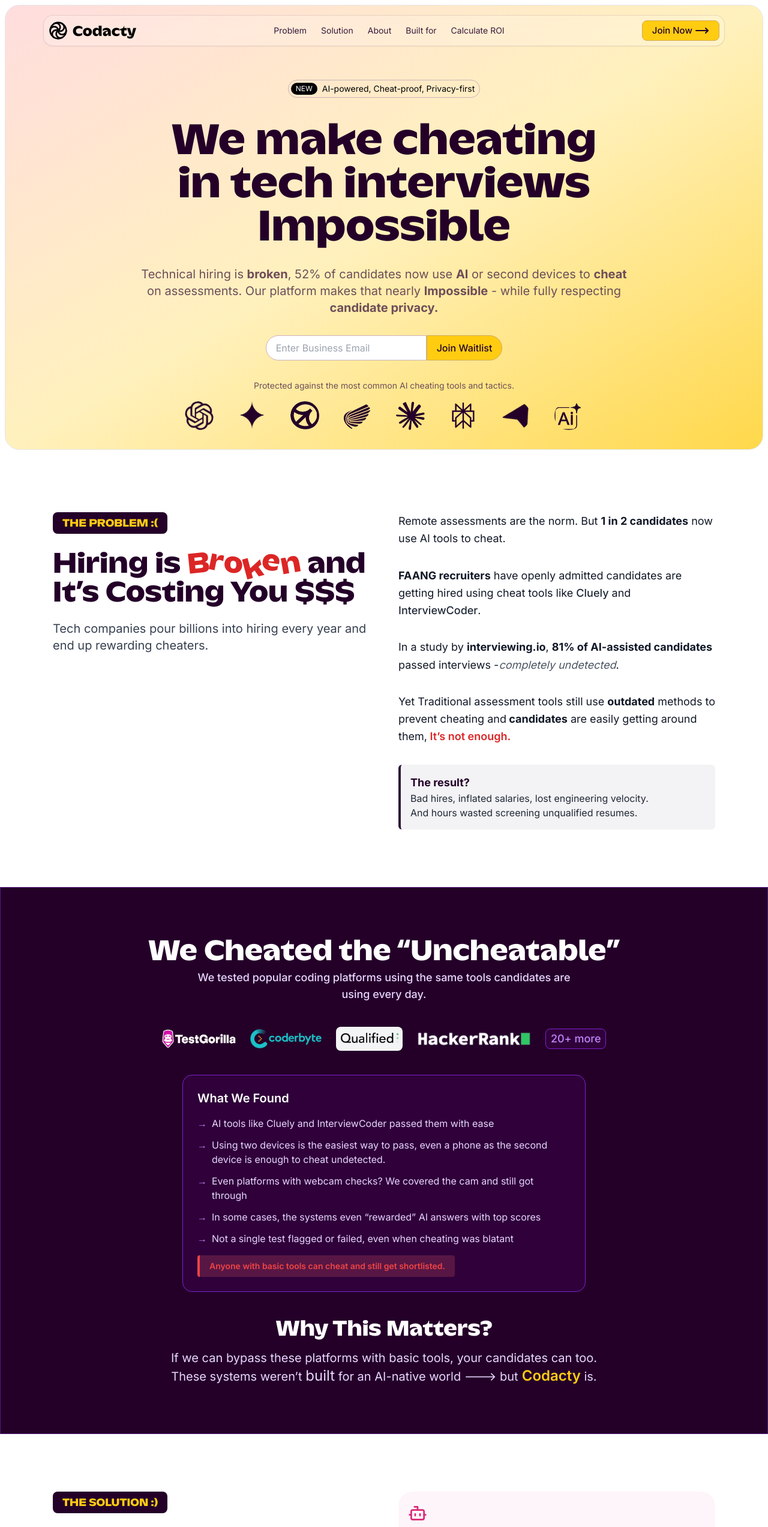
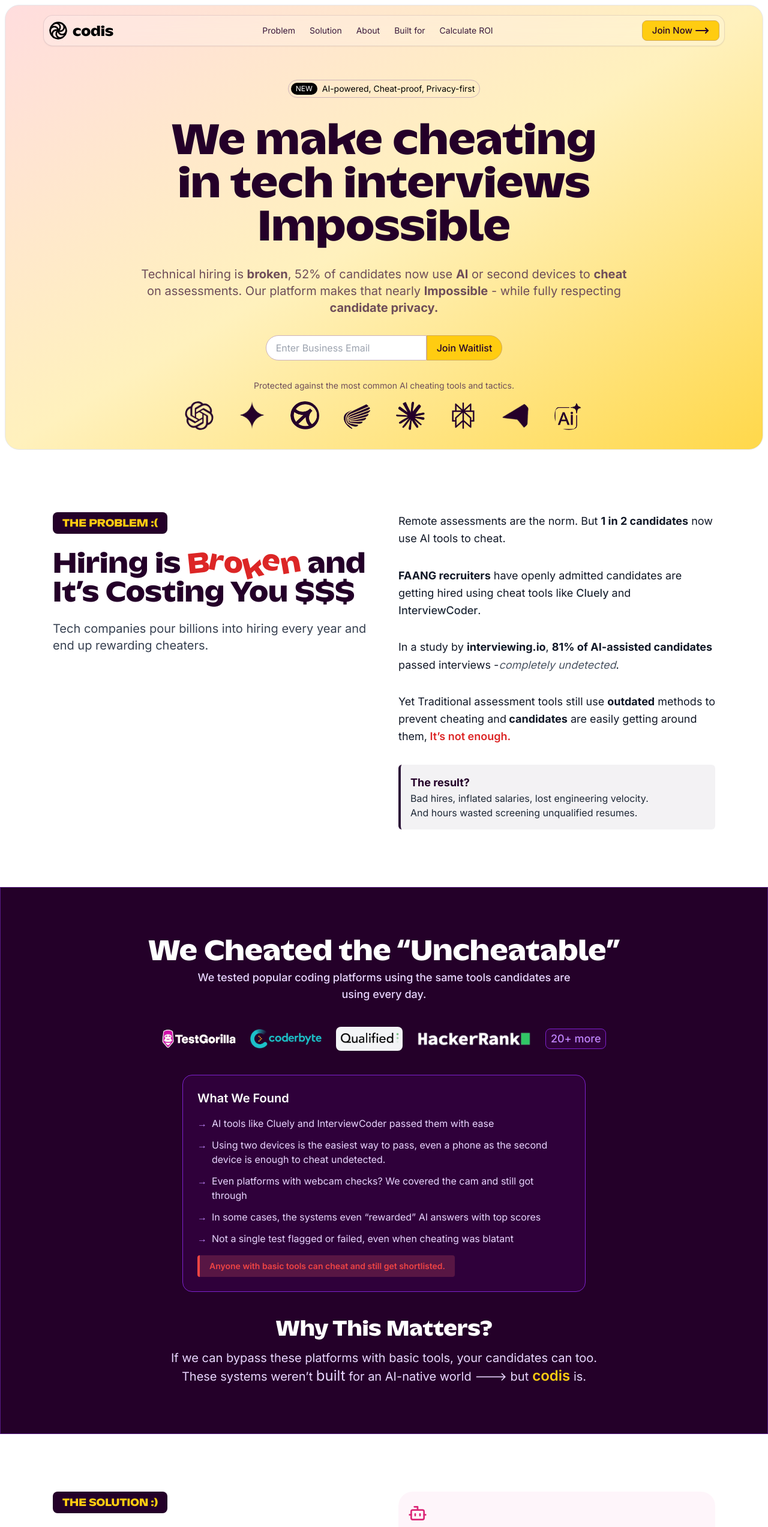
Before and after one commit to CodeStarGM/Codacty, a Next.js app: page / in a window 1280 px wide. Shown: the top 2546 px of the page at 60% size. Built offline with nearby package versions, Linux system fonts and the light colour scheme.

Commit message:
replace name to codis

```diff
--- a/src/app/join/page.jsx
+++ b/src/app/join/page.jsx
@@ -19,7 +19,7 @@
             <div className="flex items-center gap-2 ">
               <LoaderPinwheel className="size-8" />
               <p className="hidden lg:block font-[family-name:var(--font-kaio)] text-2xl">
-                Codacty
+                codis
               </p>
             </div>
 
@@ -65,7 +65,7 @@
               <input
                 type="hidden"
                 name="subject"
-                value="Codacty Interview AI Waitlist Submission"
+                value="codis Interview AI Waitlist Submission"
               />
 
               <div className="border-b border-gray-900/10 pb-12 ">
--- a/src/app/layout.js
+++ b/src/app/layout.js
@@ -10,7 +10,7 @@
 });
 
 export const metadata = {
-  title: "Codacty",
+  title: "codis",
   description: "Generated by create next app",
 };
 
--- a/src/components/Navbar.jsx
+++ b/src/components/Navbar.jsx
@@ -71,7 +71,7 @@
         <div className="flex items-center gap-2 ">
           <LoaderPinwheel className="size-8" />
           <p className="hidden lg:block font-[family-name:var(--font-kaio)] text-2xl">
-            Codacty
+            codis
           </p>
         </div>
 
--- a/src/sections/BuiltFor.jsx
+++ b/src/sections/BuiltFor.jsx
@@ -9,8 +9,8 @@
             Built for Startups, Scaleups & Enterprises
           </h2>
           <p className="text-lg md:text-xl text-gray-600 mb-12 max-w-2xl mx-auto">
-            Whether you're hiring for a team of 2 or 2,000, Codacty adapts to
-            your workflow.
+            Whether you're hiring for a team of 2 or 2,000, codis adapts to your
+            workflow.
           </p>
 
           <div className="grid md:grid-cols-3 gap-8 text-left">
--- a/src/sections/Cheated.jsx
+++ b/src/sections/Cheated.jsx
@@ -91,12 +91,12 @@
             but
             <span className="text-2xl font-semibold text-[#fc1]">
               {" "}
-              Codacty
+              codis
             </span>{" "}
             is.
           </p>
           {/* <p className="font-semibold text-green-300 bg-green-900/40 border-l-4 border-green-500 px-6 py-2 inline-block rounded">
-            Codacty neutralizes second devices, AI answers, and
+            codis neutralizes second devices, AI answers, and
             attention-hopping — before the test even starts.
           </p> */}
         </div>
--- a/src/sections/Features.jsx
+++ b/src/sections/Features.jsx
@@ -42,7 +42,7 @@
       <div className=" py-14 px-20">
         <Headings
           title="Everything You Need to Hire Smarter"
-          desc="Codacty makes it simple to test skills, prevent cheating, and hire the right people, all without the noise or hassle."
+          desc="codis makes it simple to test skills, prevent cheating, and hire the right people, all without the noise or hassle."
         />
 
         <div className="space-y-2">
--- a/src/sections/FixHiring.jsx
+++ b/src/sections/FixHiring.jsx
@@ -45,7 +45,7 @@
 
           <div className="mt-16  mx-auto text-center flex flex-col items-center justify-center">
             <h3 className="text-2xl font_k md:text-3xl font-semibold text-white mb-4">
-              Codacty Solves All 3:
+              codis Solves All 3:
             </h3>
 
             <ul className=" lg:text-lg gap-4 flex-wrap text-gray-200 flex  items-start justify-center">
--- a/src/sections/Footer.jsx
+++ b/src/sections/Footer.jsx
@@ -14,7 +14,7 @@
             </p>
           </div>
           <div className="mt-8 text-center text-xs text-gray-500">
-            © 2025 Codacty. All rights reserved.
+            © 2025 codis. All rights reserved.
           </div>
 
           {/* Right: Links */}
--- a/src/sections/PriceCalculator.jsx
+++ b/src/sections/PriceCalculator.jsx
@@ -5,7 +5,7 @@
   const [screeningHoursPerWeek, setScreeningHoursPerWeek] = useState(10);
   const [hrHourlyRate, setHrHourlyRate] = useState(50);
 
-  const timeSavedRatio = 0.8; // Codacty saves ~80% of screening time
+  const timeSavedRatio = 0.8; // codis saves ~80% of screening time
   const yearlyHoursSaved = (
     screeningHoursPerWeek *
     timeSavedRatio *
@@ -67,7 +67,7 @@
               </label>
               <p className="text-2xl font-bold text-[#fc1]">80%</p>
               <p className="text-sm text-gray-400">
-                Based on actual Codacty users reducing resume screening and test
+                Based on actual codis users reducing resume screening and test
                 review time
               </p>
             </div>
@@ -83,7 +83,7 @@
 
           <div>
             <h3 className="text-4xl font-bold font_k">${totalRoi}</h3>
-            <p className="text-sm mt-1">Total yearly ROI with Codacty</p>
+            <p className="text-sm mt-1">Total yearly ROI with codis</p>
           </div>
 
           <div>
--- a/src/sections/Solutions.jsx
+++ b/src/sections/Solutions.jsx
@@ -34,7 +34,7 @@
               </div>
 
               <p className="font-medium  text-gray-800 ">
-                Codacty uses smart eye and gesture tracking to catch suspicious
+                codis uses smart eye and gesture tracking to catch suspicious
                 behavior in real time without recording video or taking
                 screenshots. We lock tabs, block shortcuts, and instantly flag
                 second devices, so you can trust every result.
@@ -71,7 +71,7 @@
                   </p>
                 </div>
                 <p className="font-medium  text-gray-800 ">
-                  Codacty keeps everything private and is fully GDPR and CCPA
+                  codis keeps everything private and is fully GDPR and CCPA
                   compliant. We never record videos or take screenshots. All
                   candidate information stays safe and under their control, so
                   you don’t have to worry about privacy issues.
@@ -108,7 +108,7 @@
                 </div>
 
                 <p className="font-medium  text-gray-800 ">
-                  Codacty gives you clear assessment results and shows any
+                  codis gives you clear assessment results and shows any
                   cheating activity. It automatically picks out the best
                   candidates and only shows you resumes that match what you
                   need. No extra work for your team.
```
